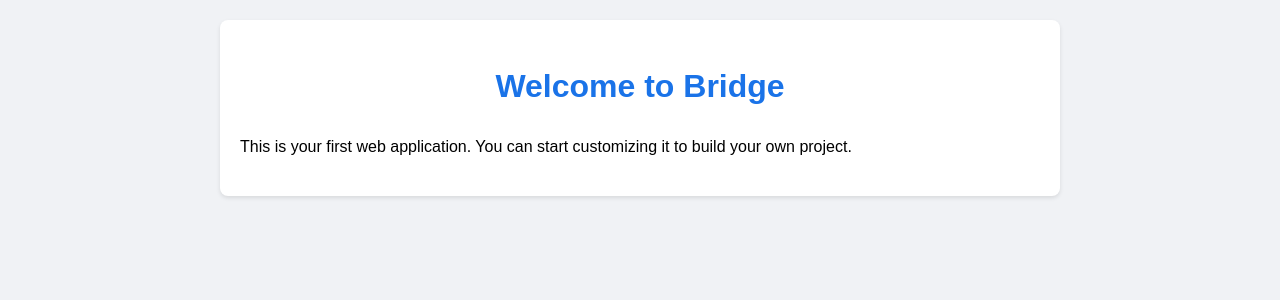
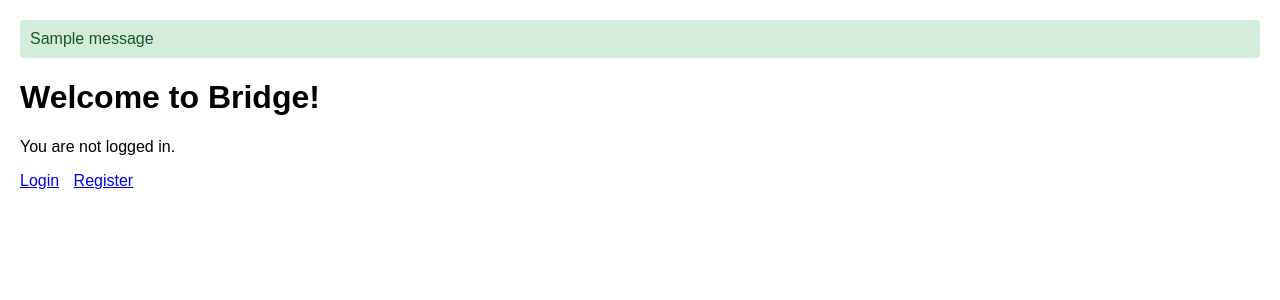
Before and after one commit to yusufgad/bridge, a Flask app: page / in a window 1280 px wide. Shown: the top 300 px of the page. Run offline with Flask 3, Linux system fonts and the light colour scheme; tables that the repository leaves empty hold one stand-in row (values such as "Sample post"); one stand-in notice (Sample message) is shown.

Commit message:
feat: Implement user login, logout, and session handling

```diff
--- a/app.py
+++ b/app.py
@@ -1,7 +1,8 @@
 import os
-from flask import Flask, render_template, request, redirect, url_for, flash
+# Import session and check_password_hash
+from flask import Flask, render_template, request, redirect, url_for, flash, session
 from flask_sqlalchemy import SQLAlchemy # Import SQLAlchemy
-from werkzeug.security import generate_password_hash # Import password hashing
+from werkzeug.security import generate_password_hash, check_password_hash # Import password hashing and check_password_hash
 
 app = Flask(__name__)
 
@@ -31,9 +32,15 @@ class User(db.Model):
 with app.app_context():
     db.create_all()
 
+# Updated Home Route
 @app.route('/')
 def home():
-    return render_template('index.html')
+    user_id = session.get('user_id')
+    user = None
+    if user_id:
+        user = User.query.get(user_id)
+    # Pass user info (or None) to the template
+    return render_template('index.html', user=user)
 
 # Registration Route
 @app.route('/register', methods=['GET', 'POST'])
@@ -67,12 +74,41 @@ def register():
     # GET request: display the registration form
     return render_template('register.html')
 
-# Placeholder Login Route (we'll implement this later)
-@app.route('/login')
+# Login Route Implementation
+@app.route('/login', methods=['GET', 'POST'])
 def login():
-    # For now, just render a simple message or template
-    # You might want to create a login.html template later
-    return "Login Page Placeholder - Registration Successful!"
+    # Clear any existing user_id - prevents logged-in users seeing login page directly
+    # session.pop('user_id', None)
+
+    if request.method == 'POST':
+        username = request.form.get('username')
+        password = request.form.get('password')
+
+        if not username or not password:
+            flash('Please enter both username and password.', 'warning')
+            return redirect(url_for('login'))
+
+        user = User.query.filter_by(username=username).first()
+
+        # Check if user exists and password hash matches
+        if user and check_password_hash(user.password_hash, password):
+            # Store user ID in session
+            session['user_id'] = user.id
+            flash(f'Welcome back, {user.username}!', 'success')
+            return redirect(url_for('home')) # Redirect to home page after login
+        else:
+            flash('Invalid username or password. Please try again.', 'danger')
+            return redirect(url_for('login'))
+
+    # GET request: display the login form
+    return render_template('login.html')
+
+# Logout Route
+@app.route('/logout')
+def logout():
+    session.pop('user_id', None) # Remove user_id from session
+    flash('You have been successfully logged out.', 'info')
+    return redirect(url_for('login')) # Redirect to login page after logout
 
 if __name__ == '__main__':
     # Keep host and port consistent with previous setup
--- a/templates/index.html
+++ b/templates/index.html
@@ -1,35 +1,51 @@
-<!DOCTYPE html>
+<!doctype html>
 <html lang="en">
 <head>
-    <meta charset="UTF-8">
-    <meta name="viewport" content="width=device-width, initial-scale=1.0">
-    <title>Bridge</title>
+    <meta charset="utf-8">
+    <meta name="viewport" content="width=device-width, initial-scale=1">
+    <title>Bridge Home</title>
     <style>
-        body {
-            font-family: Arial, sans-serif;
-            line-height: 1.6;
-            margin: 0;
-            padding: 20px;
-            background-color: #f0f2f5;
-        }
-        .container {
-            max-width: 800px;
-            margin: 0 auto;
-            background-color: white;
-            padding: 20px;
-            border-radius: 8px;
-            box-shadow: 0 2px 4px rgba(0, 0, 0, 0.1);
-        }
-        h1 {
-            color: #1a73e8;
-            text-align: center;
-        }
+        body { font-family: sans-serif; margin: 20px; }
+        .user-info { margin-bottom: 15px; }
+        .auth-links a { margin-right: 10px; }
+        .alert { padding: 10px; margin-bottom: 15px; border-radius: 4px; }
+        .alert-success { color: #155724; background-color: #d4edda; border-color: #c3e6cb; }
     </style>
 </head>
 <body>
-    <div class="container">
-        <h1>Welcome to Bridge</h1>
-        <p>This is your first web application. You can start customizing it to build your own project.</p>
+
+    {# Display flashed messages (e.g., welcome message after login) #}
+    {% with messages = get_flashed_messages(with_categories=true) %}
+        {% if messages %}
+            <div>
+            {% for category, message in messages %}
+                <div class="alert alert-{{ category }}">{{ message }}</div>
+            {% endfor %}
+            </div>
+        {% endif %}
+    {% endwith %}
+
+    <h1>Welcome to Bridge!</h1>
+
+    <div class="user-info">
+        {% if user %}
+            <p>Hello, {{ user.username }}!</p>
+        {% else %}
+            <p>You are not logged in.</p>
+        {% endif %}
     </div>
+
+    <div class="auth-links">
+        {% if user %}
+            <a href="{{ url_for('logout') }}">Logout</a>
+            {# Add links to other protected pages here #}
+        {% else %}
+            <a href="{{ url_for('login') }}">Login</a>
+            <a href="{{ url_for('register') }}">Register</a>
+        {% endif %}
+    </div>
+
+    {# Add main content of your application here #}
+
 </body>
 </html>
```
Also changed, not shown: templates/login.html (added, +53 -0 lines).
